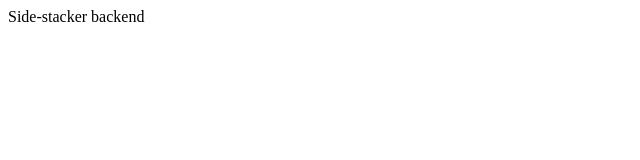
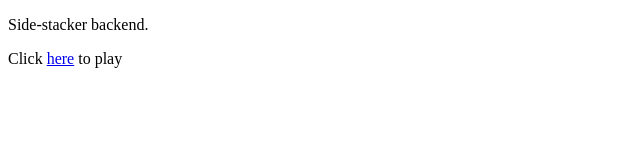
Before and after one commit to ehupin/side-stacker-backend, a plain HTML site: page static/index.html in a window 1280 px wide. Shown: the whole page, without its empty margins (0-640 px from the left). Drawn offline with Linux system fonts and the light colour scheme.

Commit message:
add front web app url

```diff
--- a/static/index.html
+++ b/static/index.html
@@ -1,6 +1,7 @@
 <!DOCTYPE HTML>
 <html>
 <body style="background-color:white;">
-    Side-stacker backend
+    <p>Side-stacker backend.</p>
+    <p>Click <a href="https://ehupin.github.io/side-stacker-frontend/">here</a> to play</p>
 </body>
 </html>
```
